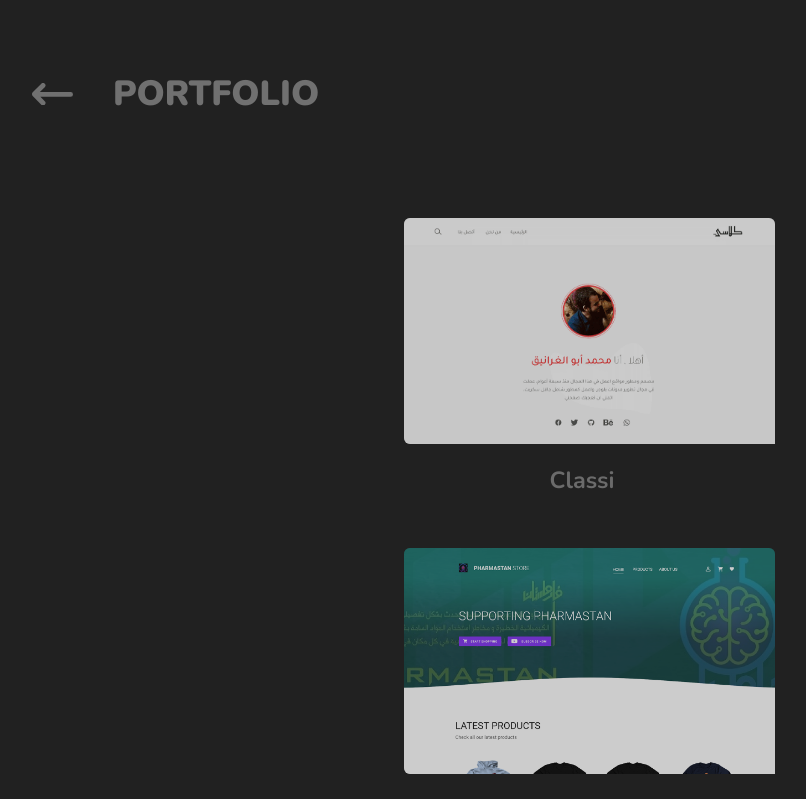
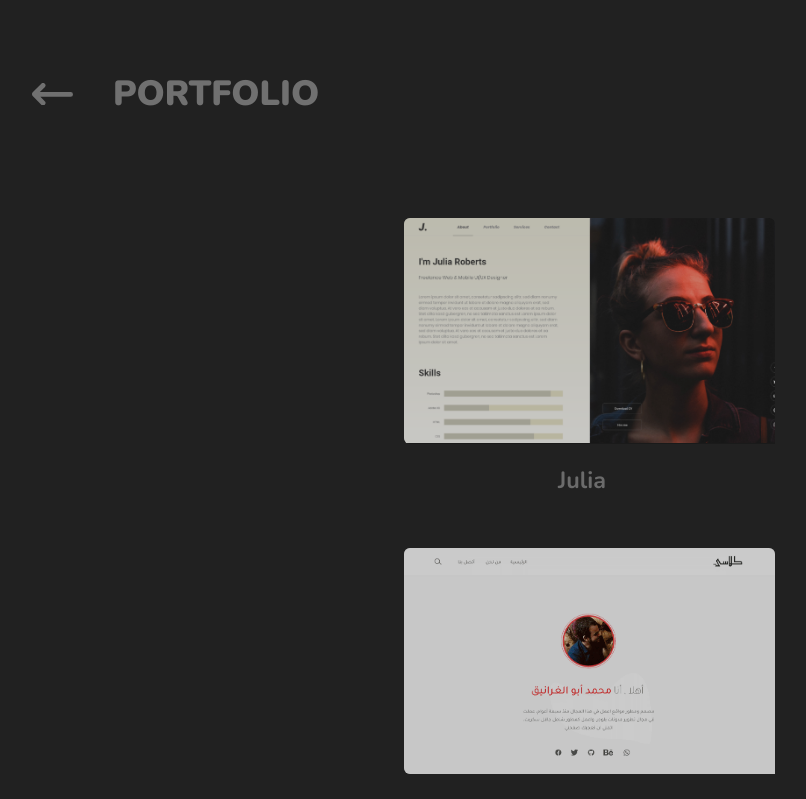
Before and after one commit to midoghranek/ghranek, a React (Create React App) app: page /portfolio in a window 1280 px wide. Shown: the top 799 px of the page, without its empty margins (58-864 px from the left). Built offline with nearby package versions, Linux system fonts and the light colour scheme.

Commit message:
update-portfolio

```diff
--- a/src/constants/portfolio.js
+++ b/src/constants/portfolio.js
@@ -1,4 +1,10 @@
 const portfolio = [
+  {
+    image: require("../assets/images/portfolio/julia.png"),
+    title: "Julia",
+    link:
+      "https://www.behance.net/gallery/89146929/Julia-Simple-Resume-Portfolio-Theme"
+  },
   {
     image: require("../assets/images/portfolio/1.png"),
     title: "Classi",
```
Also changed, not shown: src/assets/images/portfolio/julia.png (added).
